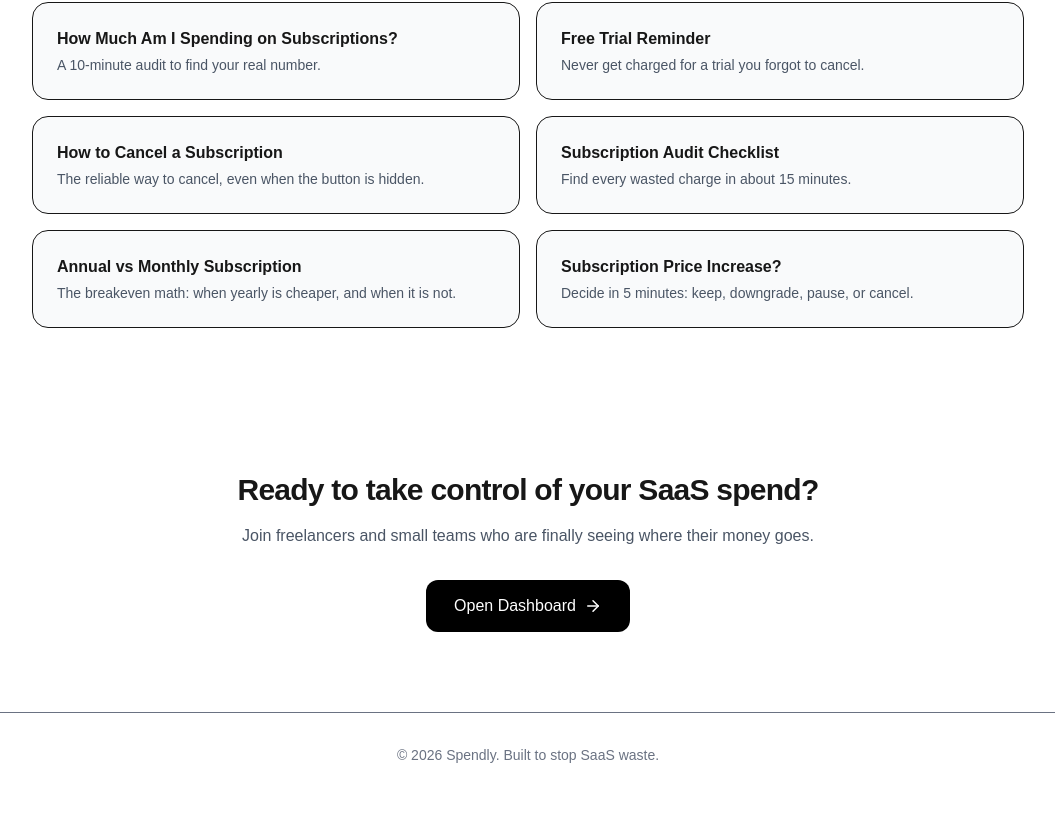
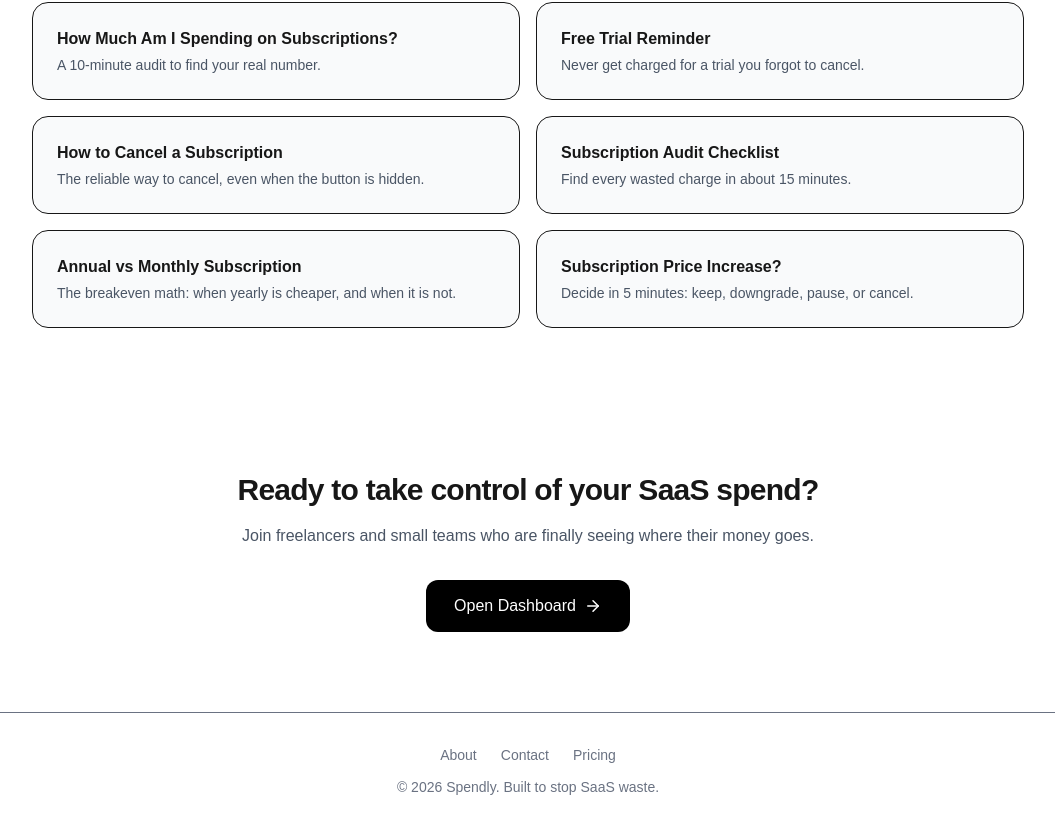
Before and after one commit to sbrstone786-cloud/spendly, a Next.js app: page / in a window 1280 px wide. Shown: the part 1569-2398 px from the top of the page, without its empty margins (112-1167 px from the left). Before the commit the page ends 2366 px from the top, so only its background shows below. Built offline with nearby package versions, Linux system fonts and the light colour scheme.

Commit message:
update footer links

```diff
--- a/app/page.tsx
+++ b/app/page.tsx
@@ -196,9 +196,14 @@ export default function Home() {
       </section>
 
       {/* Footer */}
-      <footer className="border-t py-8 text-center text-sm text-gray-500">
-        © 2026 Spendly. Built to stop SaaS waste.
-      </footer>
+<footer className="border-t py-8 text-center text-sm text-gray-500">
+  <div className="flex justify-center gap-6 mb-3">
+    <Link href="/about" className="hover:text-gray-900">About</Link>
+    <Link href="/contact" className="hover:text-gray-900">Contact</Link>
+    <Link href="/pricing" className="hover:text-gray-900">Pricing</Link>
+  </div>
+  © 2026 Spendly. Built to stop SaaS waste.
+</footer>
     </div>
   );
 }
```
